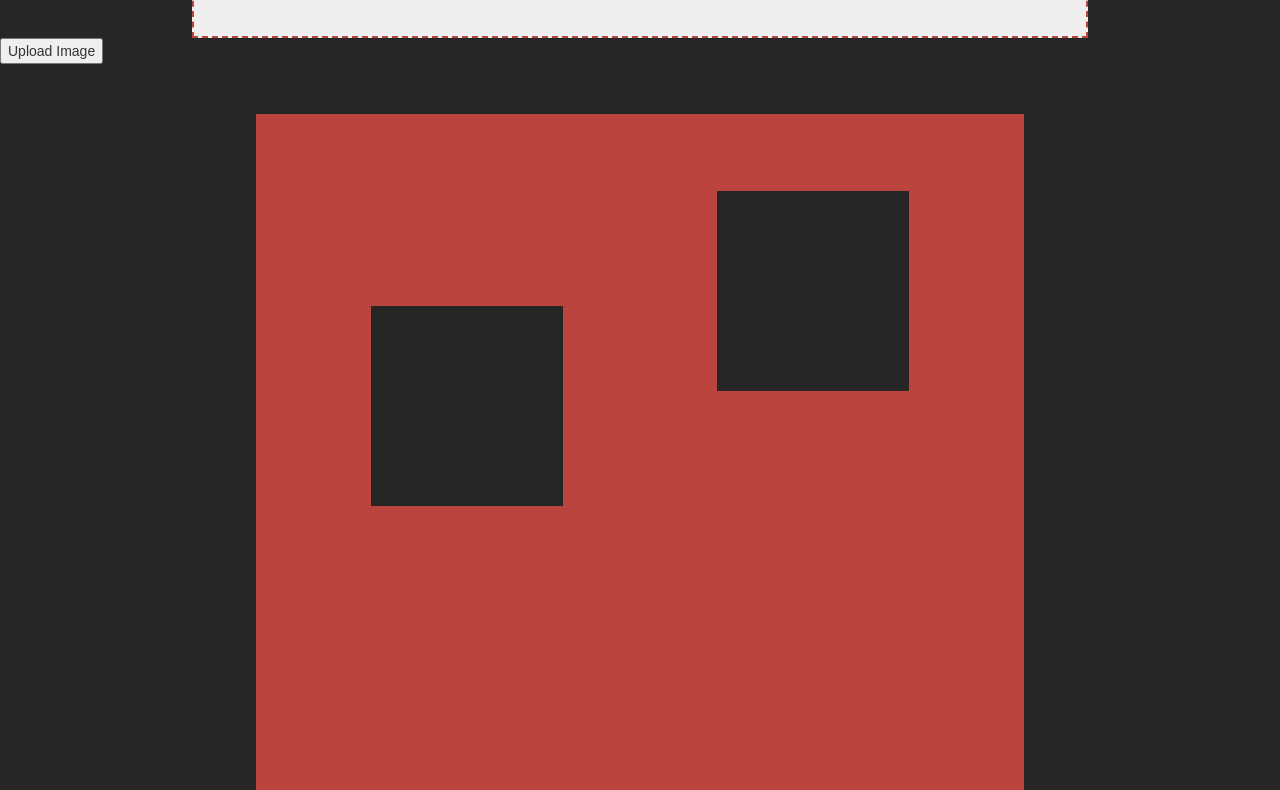
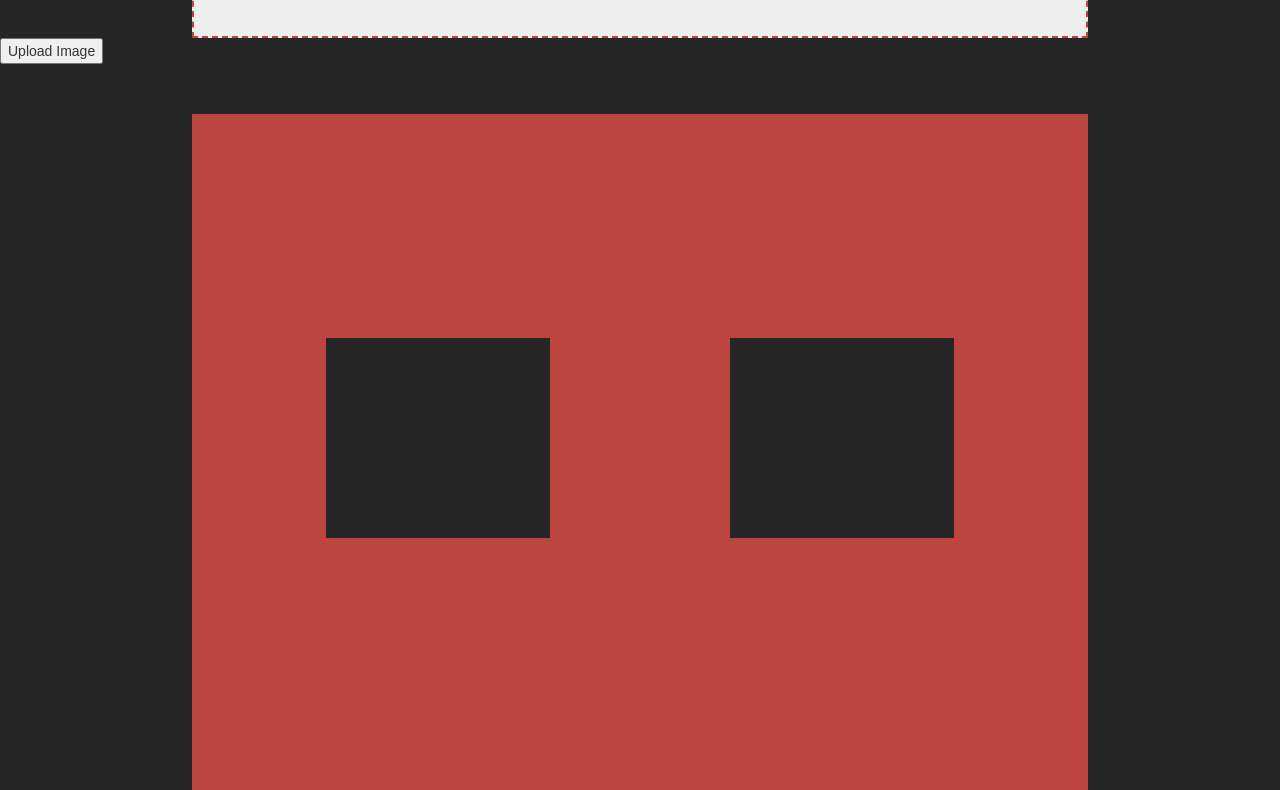
Before and after one commit to nisha-modi/npo, an Angular app in the folder frontend/: page / in a window 1280 px wide. Shown: the part 590-1380 px from the top of the page. Built offline with nearby package versions, Linux system fonts and the light colour scheme.

Commit message:
changed dependency-and-alternatives width to 70% and updated css on dependency and alternatives

```diff
--- a/frontend/src/app/dependency-and-alternatives/dependency-and-alternatives.component.scss
+++ b/frontend/src/app/dependency-and-alternatives/dependency-and-alternatives.component.scss
@@ -1,6 +1,6 @@
 .dependency-and-alternatives {
     position: relative;
-    width: 60%;
+    width: 70%;
     height: 800px;
     margin-top: 50px;
     margin-left: auto;
@@ -21,7 +21,7 @@
     position: absolute;
     width: 25%;
     height: 25%;
-    margin-top: 10%;
+    margin-top: 25%;
     margin-left: 60%;
     background-color: rgb(38, 38, 38);
 }
```
